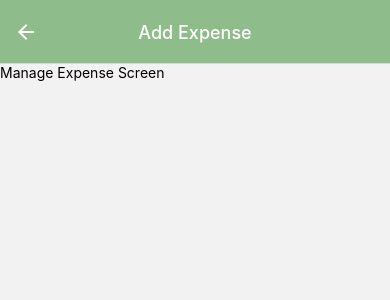
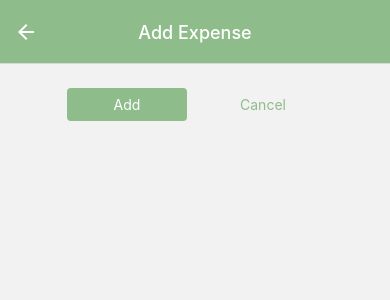
Before and after one commit to MaorSaadia/ExpensesApp, a React Native app: screen /ManageExpense in a window 390 px wide. Shown: the top 300 px of the page. Built offline with nearby package versions, Linux system fonts and the light colour scheme.

Commit message:
Working With Adding Delete and updating Expenses using Context

```diff
--- a/App.js
+++ b/App.js
@@ -9,6 +9,7 @@ import RecentExpenses from './screens/RecentExpenses';
 import AllExpenses from './screens/AllExpenses';
 import { GlobalStyles } from './constants/styles';
 import IconButton from './components/UI/IconButton';
+import ExpensesContextProvider from './store/expensesContext';
 
 const Stack = createNativeStackNavigator();
 const ButtomTabs = createBottomTabNavigator();
@@ -68,6 +69,7 @@ export default function App() {
   return (
     <>
       <StatusBar style="auto" />
+      <ExpensesContextProvider>
         <NavigationContainer>
           <Stack.Navigator
             screenOptions={{
@@ -94,6 +96,7 @@ export default function App() {
             />
           </Stack.Navigator>
         </NavigationContainer>
+      </ExpensesContextProvider>
     </>
   );
 }
--- a/components/ExpensesOutput/ExpensesOutput.js
+++ b/components/ExpensesOutput/ExpensesOutput.js
@@ -1,76 +1,19 @@
-import { StyleSheet, View } from 'react-native';
+import { StyleSheet, Text, View } from 'react-native';
 import ExpensesSummary from './ExpensesSummary';
 import ExpensesList from './ExpensesList';
 import { GlobalStyles } from '../../constants/styles';
 
-const DUMMY_EXPENSES = [
-  {
-    id: 'e1',
-    description: 'Air Jordan',
-    amount: 175.99,
-    date: new Date('2023-07-06'),
-  },
-  {
-    id: 'e2',
-    description: 'Galaxy Flip',
-    amount: 899.99,
-    date: new Date('2023-07-28'),
-  },
-  {
-    id: 'e3',
-    description: 'Pizza',
-    amount: 14.99,
-    date: new Date('2022-07-21'),
-  },
-  {
-    id: 'e4',
-    description: 'Book',
-    amount: 24.99,
-    date: new Date('2022-11-10'),
-  },
-  {
-    id: 'e5',
-    description: 'Jeans Pants',
-    amount: 29.99,
-    date: new Date('2023-07-22'),
-  },
-  // {
-  //   id: 'e6',
-  //   description: 'Air Jordan',
-  //   amount: 175.99,
-  //   date: new Date('2023-07-06'),
-  // },
-  // {
-  //   id: 'e7',
-  //   description: 'Galaxy Flip',
-  //   amount: 899.99,
-  //   date: new Date('28-07-2023'),
-  // },
-  // {
-  //   id: 'e8',
-  //   description: 'Pizza',
-  //   amount: 14.99,
-  //   date: new Date('21-07-2022'),
-  // },
-  // {
-  //   id: 'e9',
-  //   description: 'Book',
-  //   amount: 24.99,
-  //   date: new Date('10-11-2022'),
-  // },
-  // {
-  //   id: 'e10',
-  //   description: 'Jeans Pants',
-  //   amount: 29.99,
-  //   date: new Date('22-07-2023'),
-  // },
-];
+function ExpensesOutput({ expenses, expensesPeriod, fallbackText }) {
+  let content = <Text style={styles.infoText}>{fallbackText}</Text>;
 
-function ExpensesOutput({ expenses, expensesPeriod }) {
+  if (expenses.length > 0) {
+    content = <ExpensesList expenses={expenses} />;
+  }
+
   return (
     <View style={styles.container}>
-      <ExpensesSummary expenses={DUMMY_EXPENSES} periodName={expensesPeriod} />
-      <ExpensesList expenses={DUMMY_EXPENSES} />
+      <ExpensesSummary expenses={expenses} periodName={expensesPeriod} />
+      {content}
     </View>
   );
 }
@@ -85,4 +28,10 @@ const styles = StyleSheet.create({
     paddingBottom: 0,
     //backgroundColor: GlobalStyles.colors.primary50,
   },
+  infoText: {
+    color: GlobalStyles.colors.primary700,
+    fontSize: 15,
+    textAlign: 'center',
+    marginTop: 50,
+  },
 });
--- /dev/null
+++ b/components/UI/Button.js
@@ -0,0 +1,44 @@
+import { Pressable, StyleSheet, Text, View } from 'react-native';
+import { GlobalStyles } from '../../constants/styles';
+
+function Button({ children, onPress, mode, style }) {
+  return (
+    <View style={style}>
+      <Pressable
+        onPress={onPress}
+        style={({ pressed }) => pressed && styles.pressed}
+      >
+        <View style={[styles.button, mode === 'flat' && styles.flat]}>
+          <Text style={[styles.buttonText, mode === 'flat' && styles.flatText]}>
+            {children}
+          </Text>
+        </View>
+      </Pressable>
+    </View>
+  );
+}
+
+export default Button;
+
+const styles = StyleSheet.create({
+  button: {
+    borderRadius: 4,
+    padding: 8,
+    backgroundColor: GlobalStyles.colors.primary500,
+  },
+  flat: {
+    backgroundColor: 'transparent',
+  },
+  buttonText: {
+    color: 'white',
+    textAlign: 'center',
+  },
+  flatText: {
+    color: GlobalStyles.colors.primary500,
+  },
+  pressed: {
+    opacity: 0.6,
+    backgroundColor: GlobalStyles.colors.primary100,
+    borderRadius: 4,
+  },
+});
--- a/constants/styles.js
+++ b/constants/styles.js
@@ -9,7 +9,7 @@ export const GlobalStyles = {
     primary800: '#4A5D23',
     accent500: '#eff7ea',
     error50: '#fcc4e4',
-    error500: '#9b095c',
+    error500: '#bb0808',
     gray500: '#39324a',
     gray700: '#221c30',
   },
--- a/screens/AllExpenses.js
+++ b/screens/AllExpenses.js
@@ -1,7 +1,17 @@
+import { useContext } from 'react';
 import ExpensesOutput from '../components/ExpensesOutput/ExpensesOutput';
+import { ExpensesContext } from '../store/expensesContext';
 
 function AllExpenses() {
-  return <ExpensesOutput expensesPeriod="Total" />;
+  const expensesCtx = useContext(ExpensesContext);
+
+  return (
+    <ExpensesOutput
+      expenses={expensesCtx.expenses}
+      expensesPeriod="Total"
+      fallbackText="No Expenses Registered "
+    />
+  );
 }
 
 export default AllExpenses;
--- a/screens/ManageExpenses.js
+++ b/screens/ManageExpenses.js
@@ -1,7 +1,13 @@
-import { useLayoutEffect } from 'react';
-import { Text } from 'react-native';
+import { useContext, useLayoutEffect } from 'react';
+import { StyleSheet, View } from 'react-native';
+import IconButton from '../components/UI/IconButton';
+import { GlobalStyles } from '../constants/styles';
+import Button from '../components/UI/Button';
+import { ExpensesContext } from '../store/expensesContext';
 
 function ManageExpenses({ route, navigation }) {
+  const expensesCtx = useContext(ExpensesContext);
+
   const editedExpenseId = route.params?.expenseId;
   const isEditing = !!editedExpenseId;
 
@@ -11,7 +17,77 @@ function ManageExpenses({ route, navigation }) {
     });
   }, [navigation, isEditing]);
 
-  return <Text>Manage Expense Screen</Text>;
+  function deleteExpenseHandler() {
+    expensesCtx.deleteExpense(editedExpenseId);
+    navigation.goBack();
+  }
+
+  function cancelHandler() {
+    navigation.goBack();
+  }
+
+  function confirmHandler() {
+    if (isEditing) {
+      expensesCtx.updateExpense(editedExpenseId, {
+        description: 'Test',
+        amount: 29.99,
+        date: new Date('2023-08-01'),
+      });
+    } else {
+      expensesCtx.addExpense({
+        description: 'Test',
+        amount: 19.99,
+        date: new Date('2023-08-01'),
+      });
+    }
+    navigation.goBack();
+  }
+
+  return (
+    <View style={styles.container}>
+      <View style={styles.buttons}>
+        <Button style={styles.button} mode="flat" onPress={cancelHandler}>
+          Cancel
+        </Button>
+        <Button style={styles.button} onPress={confirmHandler}>
+          {isEditing ? 'Update' : 'Add'}
+        </Button>
+      </View>
+      {isEditing && (
+        <View style={styles.deleteContainer}>
+          <IconButton
+            icon="delete-forever"
+            color={GlobalStyles.colors.error500}
+            size={36}
+            onPress={deleteExpenseHandler}
+          />
+        </View>
+      )}
+    </View>
+  );
 }
 
 export default ManageExpenses;
+
+const styles = StyleSheet.create({
+  container: {
+    flex: 1,
+    padding: 24,
+  },
+  buttons: {
+    flexDirection: 'row-reverse',
+    justifyContent: 'center',
+    alignItems: 'center',
+  },
+  button: {
+    minWidth: 120,
+    marginHorizontal: 8,
+  },
+  deleteContainer: {
+    marginTop: 16,
+    paddingTop: 8,
+    borderTopWidth: 2,
+    borderTopColor: GlobalStyles.colors.primary200,
+    alignItems: 'center',
+  },
+});
--- a/screens/RecentExpenses.js
+++ b/screens/RecentExpenses.js
@@ -1,7 +1,25 @@
+import { useContext } from 'react';
 import ExpensesOutput from '../components/ExpensesOutput/ExpensesOutput';
+import { ExpensesContext } from '../store/expensesContext';
+import { getDateMinusDays } from '../util/date';
 
 function RecentExpenses() {
-  return <ExpensesOutput expensesPeriod="Last 7 Days" />;
+  const expensesCtx = useContext(ExpensesContext);
+
+  const recentExpenses = expensesCtx.expenses.filter((expense) => {
+    const today = new Date();
+    const date7DaysAgo = getDateMinusDays(today, 7);
+
+    return expense.date >= date7DaysAgo && expense.date <= today;
+  });
+
+  return (
+    <ExpensesOutput
+      expenses={recentExpenses}
+      expensesPeriod="Last 7 Days"
+      fallbackText="No Expenses Registered In The Last 7 Days"
+    />
+  );
 }
 
 export default RecentExpenses;
--- /dev/null
+++ b/store/expensesContext.js
@@ -0,0 +1,93 @@
+import { createContext, useReducer } from 'react';
+
+const DUMMY_EXPENSES = [
+  {
+    id: 'e1',
+    description: 'Air Jordan',
+    amount: 175.99,
+    date: new Date('2023-07-06'),
+  },
+  {
+    id: 'e2',
+    description: 'Galaxy Flip',
+    amount: 899.99,
+    date: new Date('2023-07-28'),
+  },
+  {
+    id: 'e3',
+    description: 'Pizza',
+    amount: 14.99,
+    date: new Date('2022-07-21'),
+  },
+  {
+    id: 'e4',
+    description: 'Book',
+    amount: 24.99,
+    date: new Date('2022-11-10'),
+  },
+  {
+    id: 'e5',
+    description: 'Jeans Pants',
+    amount: 29.99,
+    date: new Date('2023-07-22'),
+  },
+];
+
+export const ExpensesContext = createContext({
+  expenses: [],
+  addExpense: ({ description, amount, date }) => {},
+  deleteExpense: (id) => {},
+  updateExpense: (id, { description, amount, date }) => {},
+});
+
+function expensesReducer(state, action) {
+  switch (action.type) {
+    case 'ADD':
+      const id = new Date().toString() + Math.random().toString();
+      return [{ ...action.payload, id: id }, ...state];
+    case 'UPDATE':
+      const updatableExpenseIndex = state.findIndex(
+        (expense) => expense.id === action.payload.id
+      );
+      const updatableExpense = state[updatableExpenseIndex];
+      const updatedItem = { ...updatableExpense, ...action.payload.data };
+      const updatedExpenses = [...state];
+      updatedExpenses[updatableExpenseIndex] = updatedItem;
+      return updatedExpenses;
+    case 'DELETE':
+      return state.filter((expense) => expense.id !== action.payload);
+    default:
+      return state;
+  }
+}
+
+function ExpensesContextProvider({ children }) {
+  const [expensesState, dispatch] = useReducer(expensesReducer, DUMMY_EXPENSES);
+
+  function addExpense(expensesData) {
+    dispatch({ type: 'ADD', payload: expensesData });
+  }
+
+  function deleteExpense(id) {
+    dispatch({ type: 'DELETE', payload: id });
+  }
+
+  function updateExpense(id, expensesData) {
+    dispatch({ type: 'UPDATE', payload: { id: id, data: expensesData } });
+  }
+
+  const value = {
+    expenses: expensesState,
+    addExpense: addExpense,
+    deleteExpense: deleteExpense,
+    updateExpense: updateExpense,
+  };
+
+  return (
+    <ExpensesContext.Provider value={value}>
+      {children}
+    </ExpensesContext.Provider>
+  );
+}
+
+export default ExpensesContextProvider;
--- a/util/date.js
+++ b/util/date.js
@@ -1,3 +1,7 @@
 export function getFormattedDate(date) {
   return `${date.getDate()}/${date.getMonth() + 1}/${date.getFullYear()}`;
 }
+
+export function getDateMinusDays(date, days) {
+  return new Date(date.getFullYear(), date.getMonth(), date.getDate() - days);
+}
```
Lines whose indentation alone changed are shown as unchanged.
